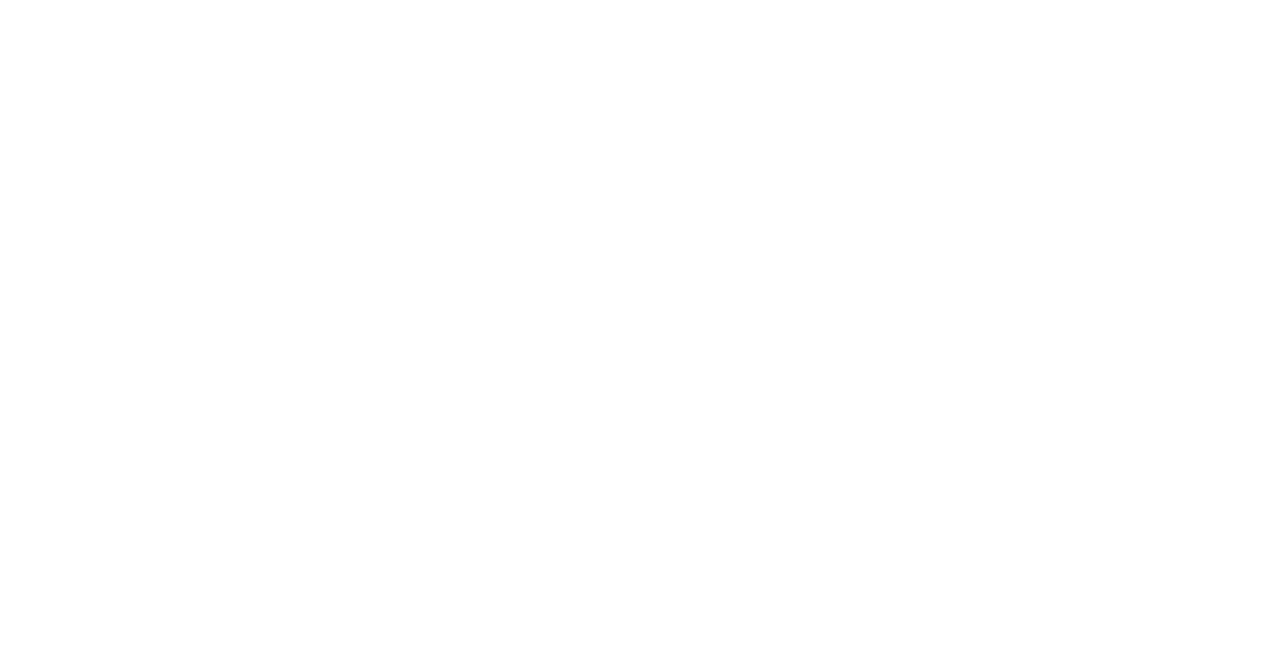
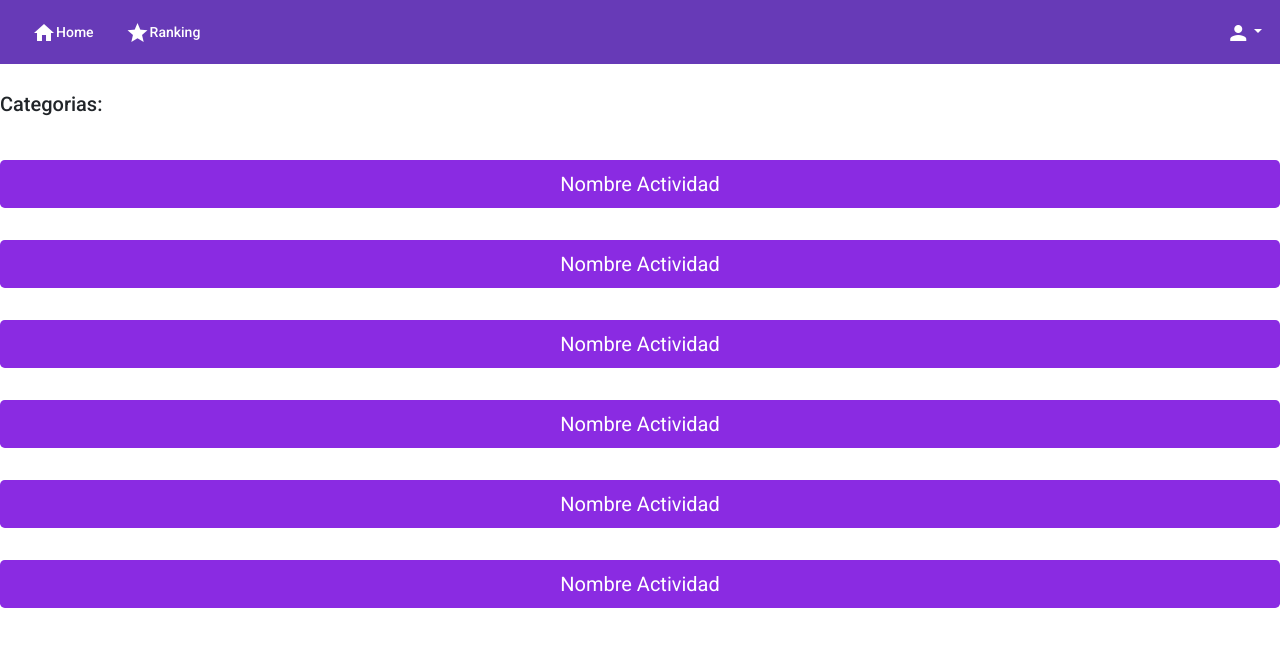
Before and after one commit to ChonaPostres/front-software-educacional, an Angular app: page /components/category/1 in a window 1280 px wide. Before the commit this address led to /. Shown: the top 646 px of the page. Built offline with nearby package versions, Linux system fonts and the light colour scheme.

Commit message:
Se crearon los componentes category y activity

```diff
--- a/src/app/app-routing.module.ts
+++ b/src/app/app-routing.module.ts
@@ -4,6 +4,8 @@
 import { ForgotPasswordComponent } from './auth/forgot-password/forgot-password.component';
 import { LoginComponent } from './auth/login/login.component';
 import { RegisterComponent } from './auth/register/register.component';
+import { ActivityComponent } from './components/activity/activity.component';
+import { CategoryComponent } from './components/category/category.component';
 import { HomeComponent } from './components/home/home.component';
 import { MyProfileComponent } from './components/my-profile/my-profile.component';
 import { RankingComponent } from './components/ranking/ranking.component';
@@ -15,7 +17,9 @@
   {path:'auth/forgot-password', component:ForgotPasswordComponent},
   {path:'components/home', component:HomeComponent},
   {path:'components/ranking', component:RankingComponent},
-  {path:'components/my-profile', component:MyProfileComponent}
+  {path:'components/my-profile', component:MyProfileComponent},
+  {path:'components/category/:id', component:CategoryComponent},
+  {path:'components/activity/:id', component:ActivityComponent}
 ]
 
 @NgModule({
--- a/src/app/app.module.ts
+++ b/src/app/app.module.ts
@@ -19,6 +19,8 @@
 import { ForgotPasswordComponent } from './auth/forgot-password/forgot-password.component';
 import {MatFormFieldModule} from '@angular/material/form-field';
 import {MatInputModule} from '@angular/material/input';
+import { CategoryComponent } from './components/category/category.component';
+import { ActivityComponent } from './components/activity/activity.component';
 @NgModule({
   declarations: [
     AppComponent,
@@ -28,7 +30,9 @@
     MyProfileComponent,
     RankingComponent,
     NavBarComponent,
-    ForgotPasswordComponent
+    ForgotPasswordComponent,
+    CategoryComponent,
+    ActivityComponent
   ],
   imports: [
     BrowserModule,
--- /dev/null
+++ b/src/app/components/activity/activity.component.html
@@ -0,0 +1,2 @@
+<app-nav-bar></app-nav-bar>
+<h2 class="mt-4">Activiad:</h2>
--- /dev/null
+++ b/src/app/components/activity/activity.component.ts
@@ -0,0 +1,19 @@
+import { Component, OnInit } from '@angular/core';
+import { ActivatedRoute, Router } from '@angular/router';
+
+@Component({
+  selector: 'app-activity',
+  templateUrl: './activity.component.html',
+  styleUrls: ['./activity.component.scss']
+})
+export class ActivityComponent implements OnInit {
+
+  constructor(
+    private router : Router,
+    private route : ActivatedRoute
+  ) { }
+
+  ngOnInit(): void {
+  }
+
+}
--- /dev/null
+++ b/src/app/components/category/category.component.html
@@ -0,0 +1,16 @@
+<app-nav-bar></app-nav-bar>
+<h2 class="mt-4">Categorias:</h2>
+<div class="row my-2 g-4 " *ngFor="let activity of activities">
+    <!--<div class="col">
+      <button type="button" class="btn btn-lg text-white col-12" style="background-color: blueviolet">Nombre categoria</button>
+    </div>
+    <div class="col">
+      <button type="button" class="btn btn-lg text-white col-12" style="background-color: blueviolet">Nombre categoria</button>
+    </div>
+    <div class="col">
+      <button type="button" class="btn btn-lg text-white col-12" style="background-color: blueviolet">Nombre categoria</button>
+    </div>-->
+    <div class="col">
+      <button type="button" class="btn btn-lg text-white col-12" style="background-color: blueviolet" (click)="goActivity(activity.id)">{{activity.title}}</button>
+    </div>
+</div>
--- /dev/null
+++ b/src/app/components/category/category.component.ts
@@ -0,0 +1,44 @@
+import { Component, OnInit } from '@angular/core';
+import { ActivatedRoute, Router } from '@angular/router';
+
+@Component({
+  selector: 'app-category',
+  templateUrl: './category.component.html',
+  styleUrls: ['./category.component.scss']
+})
+export class CategoryComponent implements OnInit {
+  activities:any[] = [];
+  constructor(
+    private router : Router,
+    private route : ActivatedRoute
+  ) { }
+
+  ngOnInit(): void {
+    if (this.route.snapshot.paramMap.get('id') == '1') {
+      this.activities.push({title: 'Nombre Actividad', id: '1.1'});
+      this.activities.push({title: 'Nombre Actividad', id: '1.2'});
+      this.activities.push({title: 'Nombre Actividad', id: '1.3'});
+      this.activities.push({title: 'Nombre Actividad', id: '1.4'});
+      this.activities.push({title: 'Nombre Actividad', id: '1.5'});
+      this.activities.push({title: 'Nombre Actividad', id: '1.6'});
+    } else if (this.route.snapshot.paramMap.get('id') == '2') {
+      this.activities.push({title: 'Nombre Actividad', id: '2.1'});
+      this.activities.push({title: 'Nombre Actividad', id: '2.2'});
+      this.activities.push({title: 'Nombre Actividad', id: '2.3'});
+      this.activities.push({title: 'Nombre Actividad', id: '2.4'});
+      this.activities.push({title: 'Nombre Actividad', id: '2.5'});
+      this.activities.push({title: 'Nombre Actividad', id: '2.6'});
+    } else if (this.route.snapshot.paramMap.get('id') == '3') {
+      this.activities.push({title: 'Nombre Actividad', id: '3.1'});
+      this.activities.push({title: 'Nombre Actividad', id: '3.2'});
+      this.activities.push({title: 'Nombre Actividad', id: '3.3'});
+      this.activities.push({title: 'Nombre Actividad', id: '3.4'});
+      this.activities.push({title: 'Nombre Actividad', id: '3.5'});
+      this.activities.push({title: 'Nombre Actividad', id: '3.6'});
+    }
+    console.log(this.activities);
+  }
+  goActivity(id: string) {
+    this.router.navigate(['components/activity/'+id]);
+  }
+}
--- a/src/app/components/home/home.component.html
+++ b/src/app/components/home/home.component.html
@@ -19,8 +19,8 @@
     </div>
   </div>
   <h2 class="mt-4">Categorias:</h2>
-  <div class="row my-2 g-4 ">
-    <div class="col">
+  <div class="row my-2 g-4 " *ngFor="let category of categories">
+    <!--<div class="col">
       <button type="button" class="btn btn-lg text-white col-12" style="background-color: blueviolet">Nombre categoria</button>
     </div>
     <div class="col">
@@ -28,6 +28,9 @@
     </div>
     <div class="col">
       <button type="button" class="btn btn-lg text-white col-12" style="background-color: blueviolet">Nombre categoria</button>
+    </div>-->
+    <div class="col">
+      <button type="button" class="btn btn-lg text-white col-12" style="background-color: blueviolet" (click)="goCategory(category.id)">{{category.title}}</button>
     </div>
   </div>
 </div>
--- a/src/app/components/home/home.component.ts
+++ b/src/app/components/home/home.component.ts
@@ -8,15 +8,23 @@
   styleUrls: ['./home.component.scss']
 })
 export class HomeComponent implements OnInit {
+  categories:any[] = [];
   constructor(
     private _formBuilder: FormBuilder,
     private router : Router
   ) { }
 
   ngOnInit(): void {
+    this.categories.push({title: "Nombre Categoria", id: "1"});
+    this.categories.push({title: "Nombre Categoria", id: "2"});
+    this.categories.push({title: "Nombre Categoria", id: "3"});
+    console.log(this.categories);
   }
   goRanking() {
     this.router.navigate(['/components/ranking']);
   }
+  goCategory(id: string) {
+    this.router.navigate(['/components/category/'+id]);
+  }
 
 }
```
Also changed, not shown: src/app/components/activity/activity.component.scss (added), src/app/components/category/category.component.scss (added), 2 other files (tests, documents, lock files or other folders).
